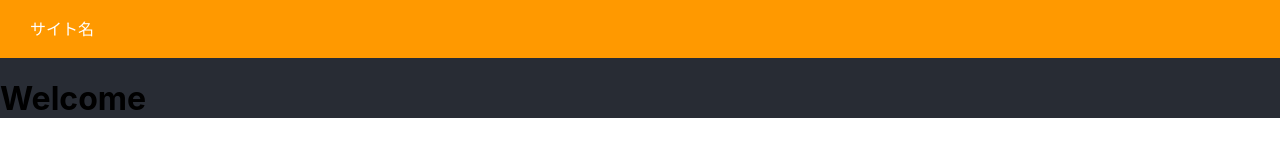
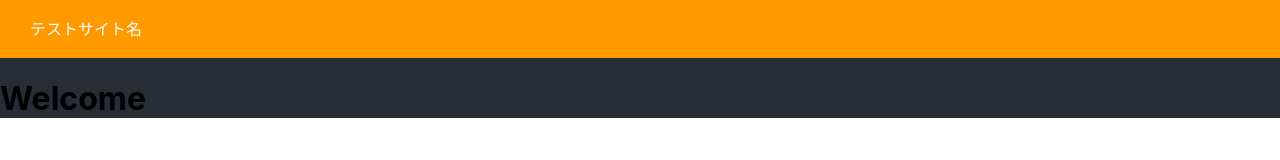
Before and after one commit to hrtkszk/test01, a React (Create React App) app: page / in a window 1280 px wide. Shown: the top 160 px of the page. Built offline with nearby package versions, Linux system fonts and the light colour scheme.

Commit message:
change server

```diff
--- a/src/Header.js
+++ b/src/Header.js
@@ -38,7 +38,7 @@ class Header extends React.Component {
               </>
             ) : (
               <Link to='/auth' {...css(styles.link)}>
-                <p {...css(styles.navItem)}>サイト名</p>
+                <p {...css(styles.navItem)}>テストサイト名</p>
               </Link>
             ) : null
           }
```
